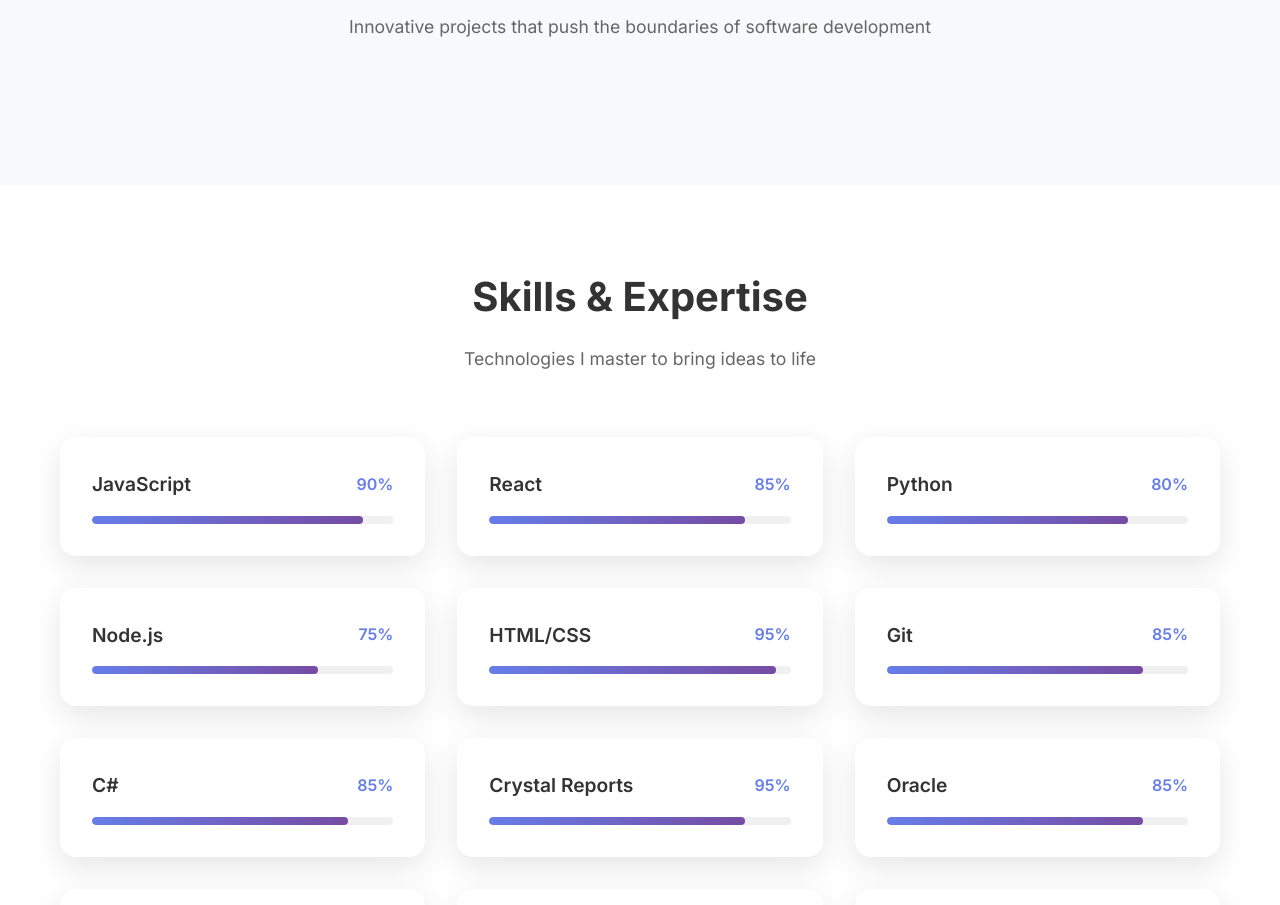
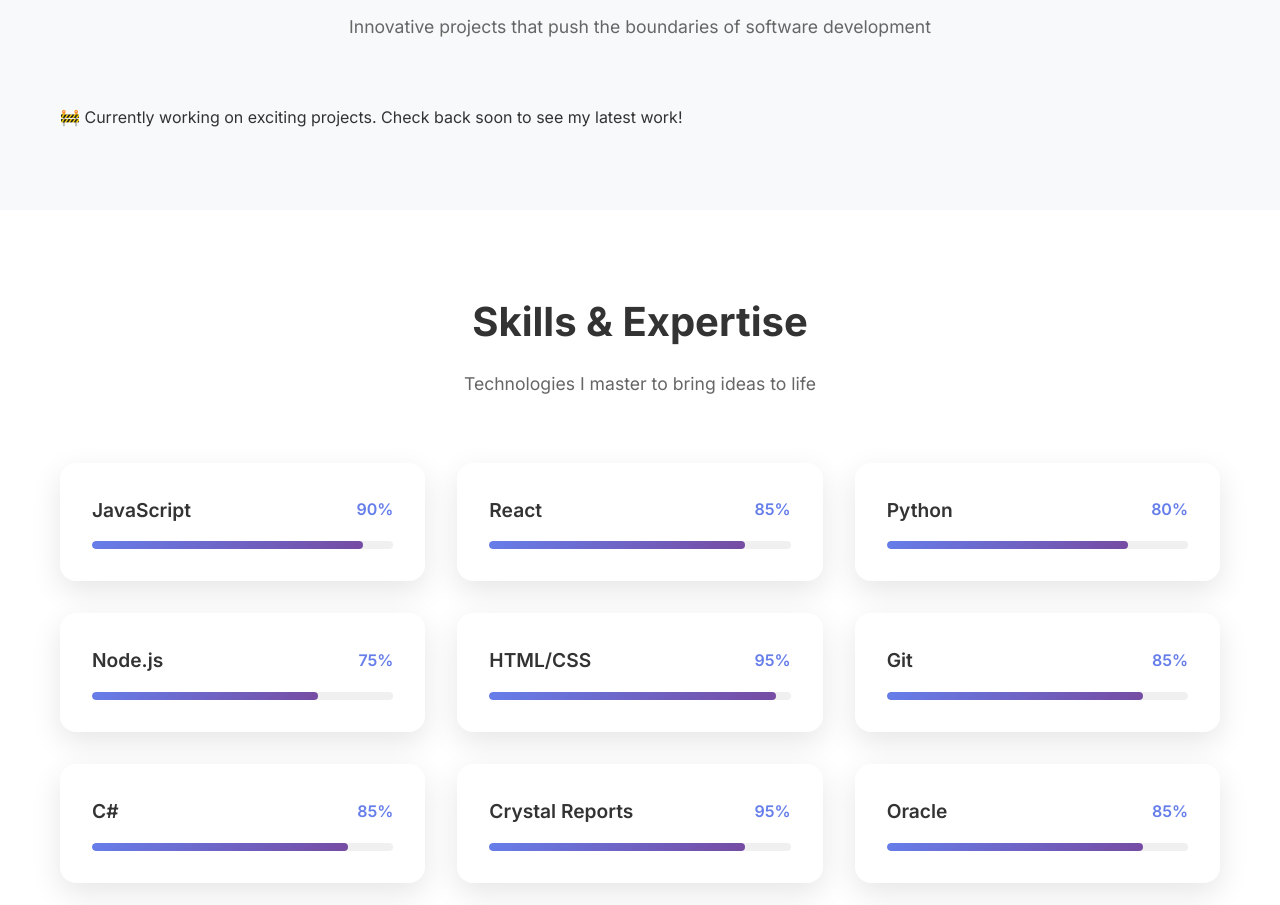
Before and after one commit to ImalshaRidmani/Portfolio, a plain HTML site: page index.html in a window 1280 px wide. Shown: the part 3010-3915 px from the top of the page. Drawn offline with Linux system fonts and the light colour scheme.

Commit message:
Add project deatils

```diff
--- a/index.html
+++ b/index.html
@@ -257,6 +257,8 @@
                 <p>Innovative projects that push the boundaries of software development</p>
             </div>
             <div class="projects-grid">
+            🚧 Currently working on exciting projects.
+            Check back soon to see my latest work!
                 <!-- <div class="project-card">
                     <div class="project-image">
                         <div class="project-placeholder">
```
